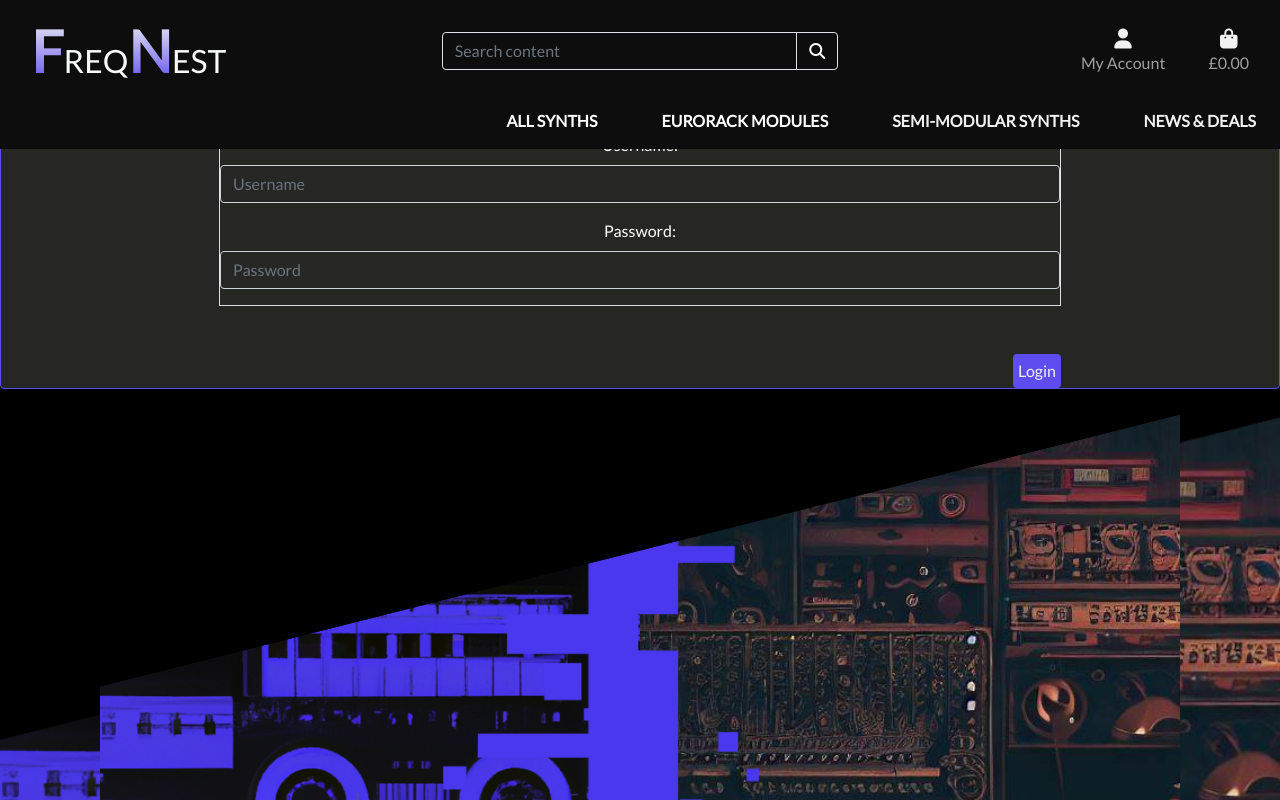
After one commit to SandorGyorfi/FreqNest, a Django app: page /profile/login/ in a window 1280 px wide. The commit adds this page. Run offline with Django 4.2, Linux system fonts and the light colour scheme; some libraries are stand-ins or nearby versions.

Commit message:
Add login template
Added login.html to the profile app.

```diff
--- a/freqnest/settings.py
+++ b/freqnest/settings.py
@@ -134,6 +134,8 @@ STATICFILES_DIRS = (os.path.join(BASE_DIR, 'static'),)
 MEDIA_URL = '/media/'
 MEDIA_ROOT = os.path.join(BASE_DIR, 'media')
 
+LOGIN_REDIRECT_URL = 'profile'
+
 # Default primary key field type
 # https://docs.djangoproject.com/en/4.2/ref/settings/#default-auto-field
 
--- /dev/null
+++ b/profiles/templates/profiles/login.html
@@ -0,0 +1,44 @@
+{% extends "base.html" %}
+{% load static %}
+
+{% block content %}
+<div class="overlay"></div>
+<div class="card mb-2">
+    <div class="row">
+        <div class="col">
+            <hr>
+            <h2 class="logo-font text-center mb-2">Login</h2>
+            <hr>
+        </div>
+    </div>
+
+    <div class="row justify-content-center text-center rounded">
+        <div class="col-8 rounded mx-auto">
+            {% if form.errors %}
+                <div class="alert alert-danger">Your username and password didn't match. Please try again.</div>
+            {% endif %}
+            <form method="post" class="text-white">
+                {% csrf_token %}
+                <fieldset class="rounded-10 border text-white">
+                    <legend class="fieldset-label small text-black px-2 w-auto">Login</legend>
+
+                    <div class="form-group">
+                        <label for="id_username" class="form-label">Username:</label>
+                        <input type="text" name="username" id="id_username" class="form-control" placeholder="Username">
+                    </div>
+
+                    <div class="form-group">
+                        <label for="id_password" class="form-label">Password:</label>
+                        <input type="password" name="password" id="id_password" class="form-control" placeholder="Password">
+                    </div>
+
+                </fieldset>
+
+                <div class="submit-button text-right mt-5 mb-2">
+                    <button type="submit" class="btn float-right p-1">Login</button>
+                </div>
+            </form>
+        </div>
+    </div>
+</div>
+{% endblock %}
--- a/profiles/urls.py
+++ b/profiles/urls.py
@@ -1,9 +1,14 @@
 from django.urls import path
 from . import views
+from django.contrib.auth.views import LoginView
+from django.contrib.auth.views import LogoutView
+
 
 urlpatterns = [
     path('', views.index, name='index'),
     path('profile/', views.profile, name='profile'),
     path('order/<int:order_id>/', views.order_detail, name='order_detail'),
     path('register/', views.register, name='register'),
-]
+    path('login/', LoginView.as_view(template_name='profiles/login.html'), name='login'),
+    path('logout/', LogoutView.as_view(next_page='login'), name='logout'),
+    ]
--- a/profiles/views.py
+++ b/profiles/views.py
@@ -94,4 +94,4 @@ def custom_login(request):
             messages.error(request, 'Invalid username or password.')
     else:
         form = AuthenticationForm()
-    return render(request, 'login.html', {'form': form})
+    return render(request, 'profiles/login.html', {'form': form})
--- a/templates/base.html
+++ b/templates/base.html
@@ -79,10 +79,10 @@
                                 <a href="#" class="dropdown-item">My Synths</a>
                                 {% endif %}
                                 <a href="{% url 'profile' %}" class="dropdown-item">My Profile</a>
-                                <a href="#" class="dropdown-item">Logout</a>
+                                <a href="{% url 'logout' %}" class="dropdown-item">Logout</a>
                             {% else %}
                                 <a href="{% url 'register' %}" class="dropdown-item">Register</a>
-                                <a href="#" class="dropdown-item">Login</a>
+                                <a href="{% url 'login' %}" class="dropdown-item">Login</a>
                             {% endif %}
                         </div>
                     </li>
--- a/templates/includes/mobile-top-header.html
+++ b/templates/includes/mobile-top-header.html
@@ -35,10 +35,10 @@
                     <a href="#" class="dropdown-item">Product Management</a>
                 {% endif %}
                 <a href="{% url 'profile' %}" class="dropdown-item">My Profile</a>
-                <a href="#" class="dropdown-item">Logout</a>
+                <a href="{% url 'logout' %}" class="dropdown-item">Logout</a>
             {% else %}
                 <a href="{% url 'register' %}" class="dropdown-item">Register</a>
-                <a href="#" class="dropdown-item">Login</a>
+                <a href="{% url 'login' %}" class="dropdown-item">Login</a>
             {% endif %}
         </div>
     </li>
```
Also changed, not shown: db.sqlite3.
